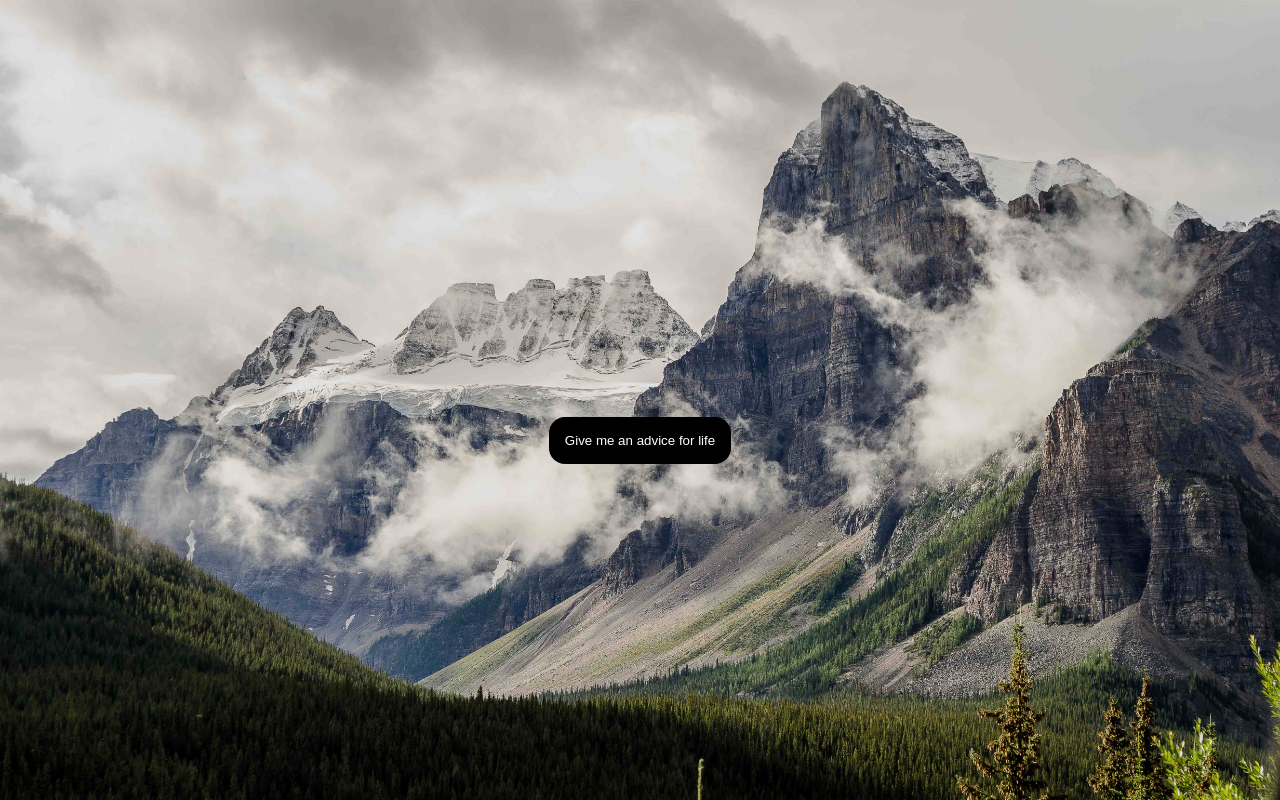
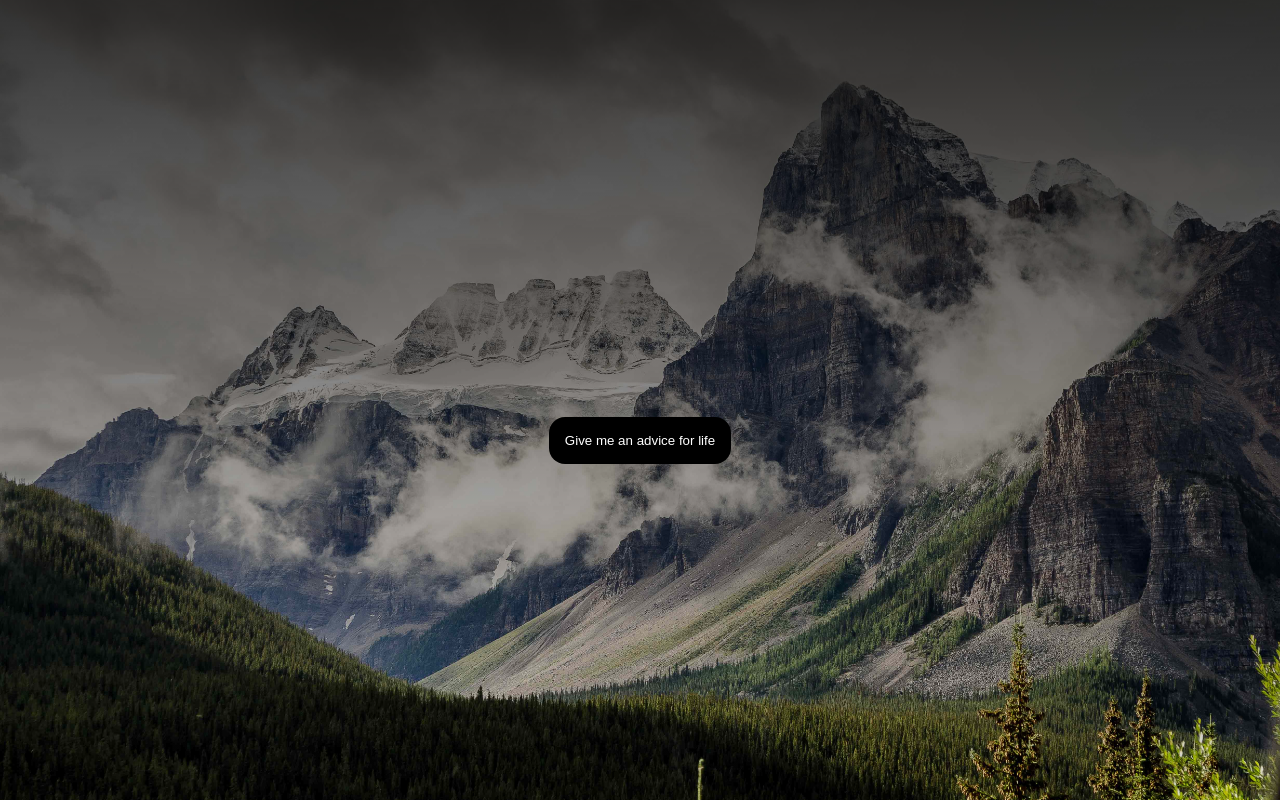
Before and after one commit to prateekgandhi718/advice-react-app, a React (Create React App) app: page / in a window 1280 px wide. Built offline with nearby package versions, Linux system fonts and the light colour scheme; no server answers; a small style sheet from the web is missing.

Commit message:
changed gradient

```diff
--- a/src/App.css
+++ b/src/App.css
@@ -13,7 +13,7 @@
 
 .container{
   height: 100%;
-  background: linear-gradient(rgba(0,0,0,0.1), rgba(0,0,0,0.1)), url('images/adviceImage.jpg');
+  background: linear-gradient(rgba(0,0,0,0.8), rgba(0,0,0,0.1)), url('images/adviceImage.jpg');
   background-size: cover;
   background-position: center;
   display: flex;
```
